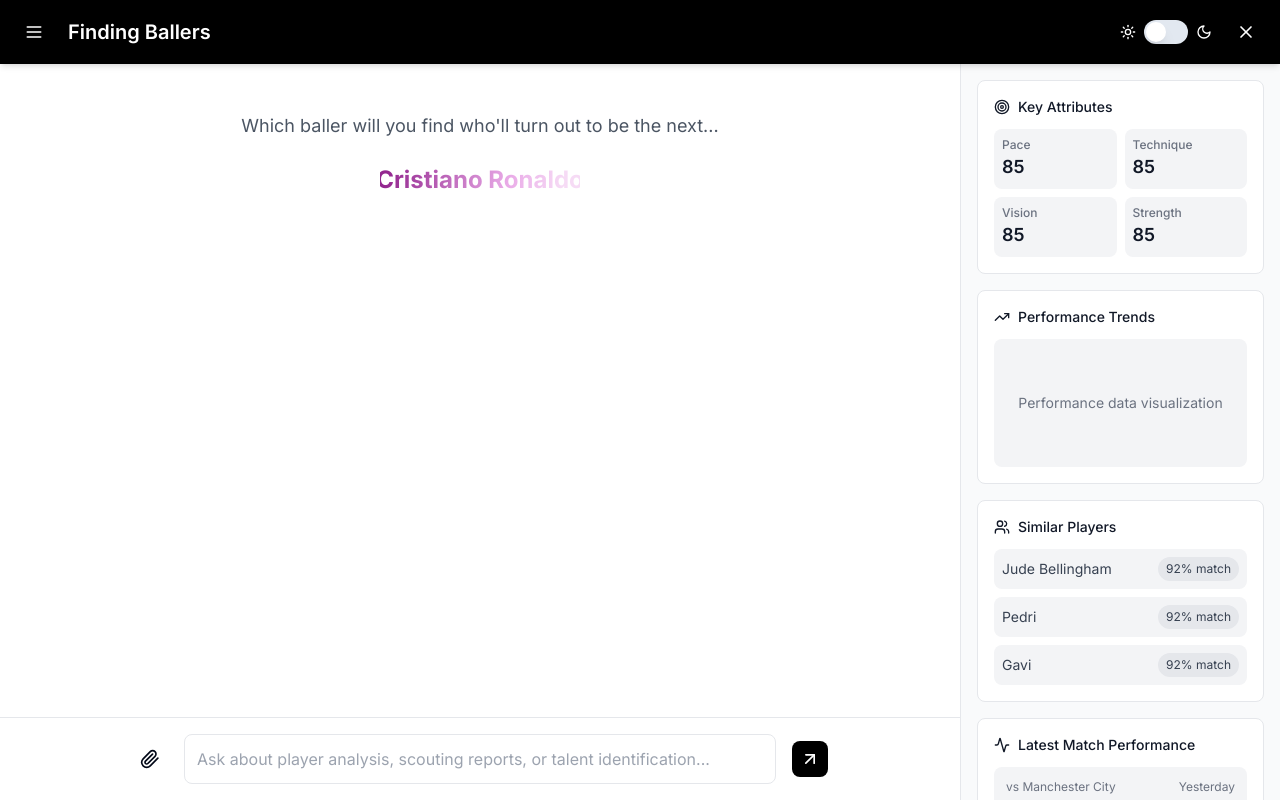
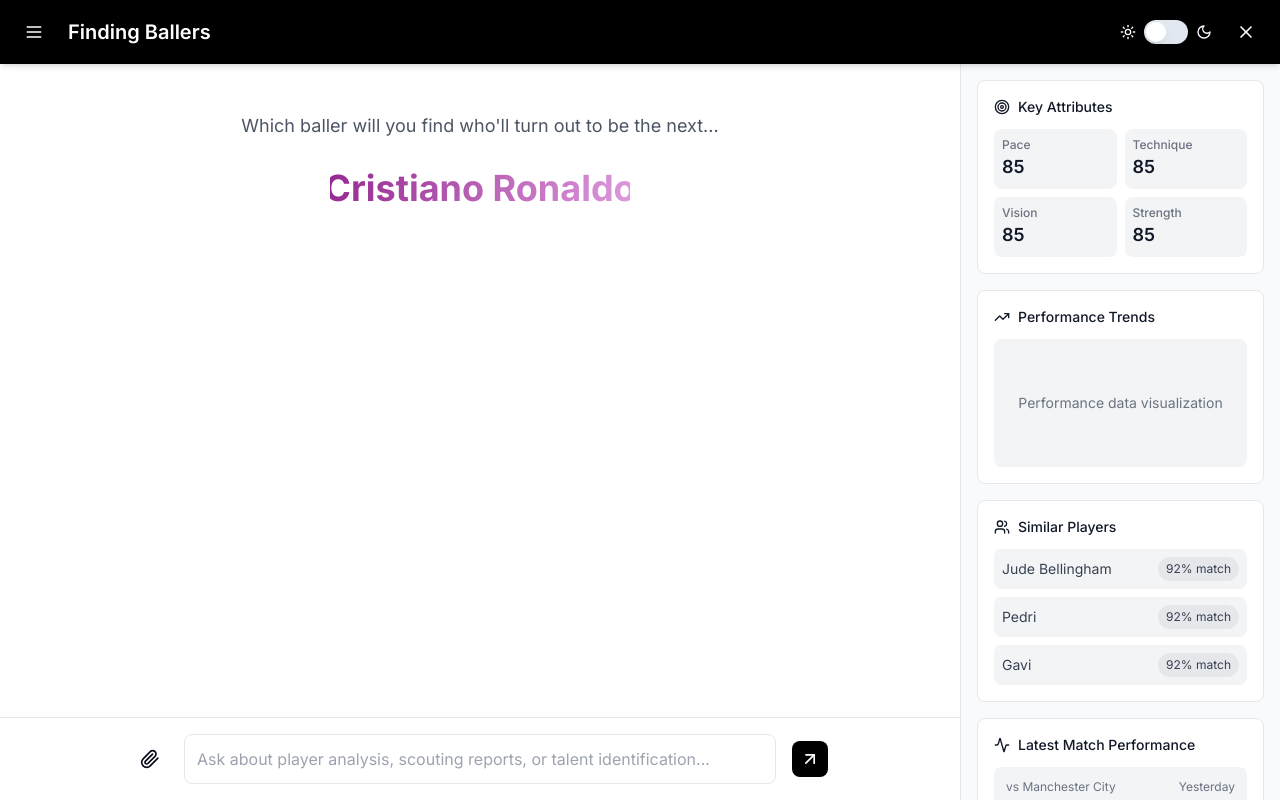
Before and after one commit to amruv/ScoutSmart-Dev, a React (Vite) app: page / in a window 1280 px wide. Both pictures are taken after a click on the button 34 px from the left and 32 px from the top of the page. Built offline with nearby package versions, Linux system fonts and the light colour scheme.

Commit message:
Enhance Player Name Carousel
Improve Player Name Carousel color animation and fix size inconsistencies.

```diff
--- a/src/components/PlayerNameCarousel.tsx
+++ b/src/components/PlayerNameCarousel.tsx
@@ -23,23 +23,24 @@ export const PlayerNameCarousel = ({ players }: PlayerNameCarouselProps) => {
   }, [players.length]);
 
   return (
-    <span className="inline-flex min-w-[200px] h-12 items-center justify-center overflow-hidden relative">
+    <div className="inline-flex min-w-[300px] h-16 items-center justify-center overflow-hidden relative">
       <span
         className={cn(
-          "absolute transition-all duration-500 ease-in-out flex items-center text-2xl",
+          "absolute transition-all duration-500 ease-in-out flex items-center text-4xl font-bold",
           isTransitioning ? "translate-y-full opacity-0" : "translate-y-0 opacity-100"
         )}
         style={{
-          background: "linear-gradient(102.3deg, rgba(147,39,143,1) 5.9%, rgba(234,172,232,1) 64%, rgba(246,219,245,1) 89%)",
+          backgroundImage: "linear-gradient(102.3deg, rgba(147,39,143,1) 5.9%, rgba(234,172,232,1) 64%, rgba(246,219,245,1) 89%)",
           WebkitBackgroundClip: "text",
           WebkitTextFillColor: "transparent",
           backgroundClip: "text",
-          fontWeight: "bold",
+          backgroundSize: "200% 200%",
+          animation: "gradient-shift 3s ease infinite",
           whiteSpace: "nowrap"
         }}
       >
         {players[currentIndex]}
       </span>
-    </span>
+    </div>
   );
 };
--- a/src/index.css
+++ b/src/index.css
@@ -51,3 +51,15 @@
     display: none;
   }
 }
+
+@keyframes gradient-shift {
+  0% {
+    background-position: 0% 50%;
+  }
+  50% {
+    background-position: 100% 50%;
+  }
+  100% {
+    background-position: 0% 50%;
+  }
+}
```
